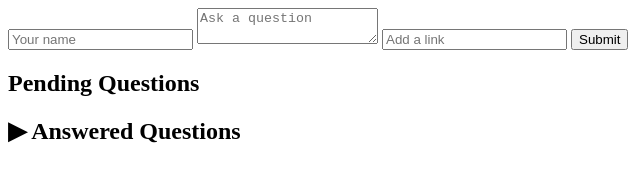
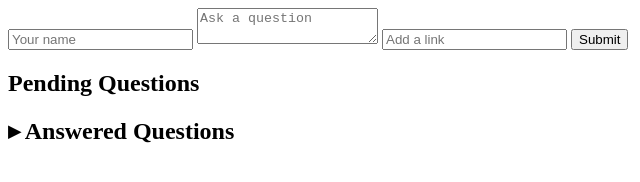
Before and after one commit to lnrdgmz/mvp-question-queue, a website: page client/index.html in a window 1280 px wide. Shown: the full height of the page, 0-640 px from the left. Drawn offline with nearby package versions, Linux system fonts and the light colour scheme; no server answers.

Commit message:
Cosmetic change to 'answered questions' link

```diff
--- a/client/index.html
+++ b/client/index.html
@@ -35,7 +35,7 @@
       </div>
 
       <h2 ng-click="toggleShowAnswered()">
-        {{showAnswered ? '&#9660;' : '&#9654;' }} Answered Questions
+        {{showAnswered ? '&#9662;' : '&#9656;' }} Answered Questions
       </h2>
       <div ng-show="showAnswered">
         <div ng-repeat="question in questions | filter : {'answered':'true'}">
```
